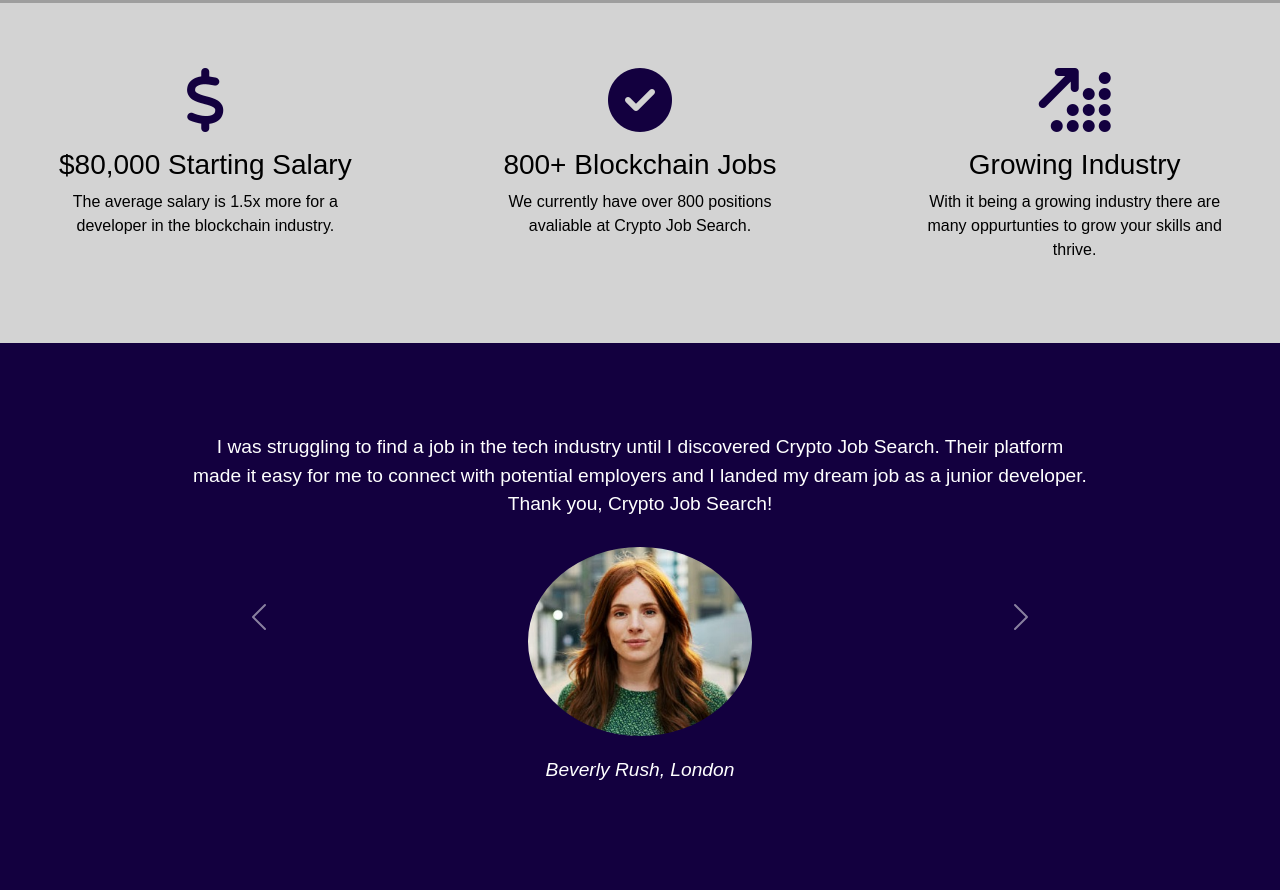
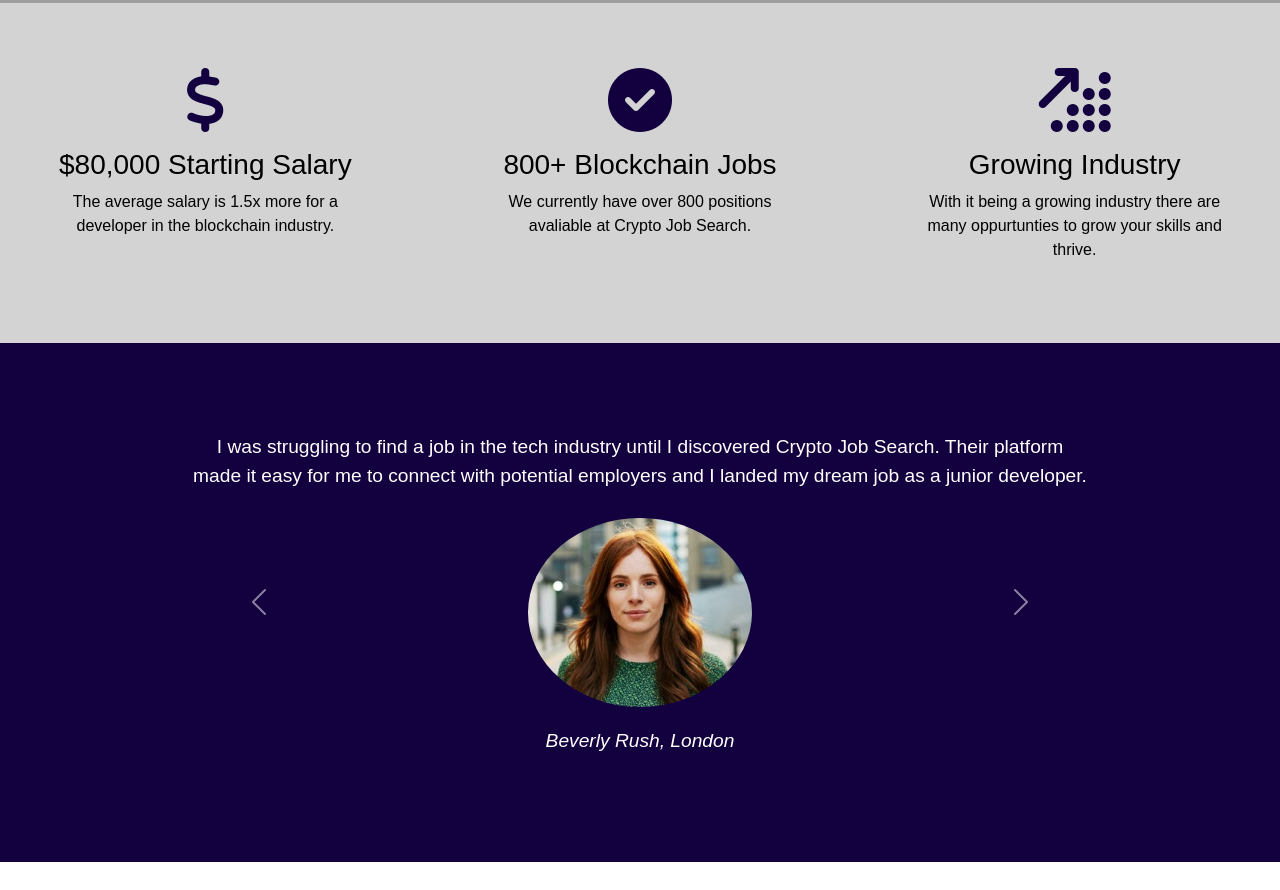
Before and after one commit to aide001/Dev-testimonials, a plain HTML site: page index.html in a window 1280 px wide. Shown: the part 792-1682 px from the top of the page. After the commit the page ends 1654 px from the top, so only its background shows below. Drawn offline with nearby package versions, Linux system fonts and the light colour scheme; grey boxes are pictures that could not be loaded.

Commit message:
Update index.html

```diff
--- a/index.html
+++ b/index.html
@@ -102,7 +102,7 @@
                 <p class="personname">Darren Ambrose, New York</p>
               </div>
               <div class="carousel-item">
-                <h2 class="testimonial-text">I was struggling to find a job in the tech industry until I discovered Crypto Job Search. Their platform made it easy for me to connect with potential employers and I landed my dream job as a junior developer. Thank you, Crypto Job Search!</h2>
+                <h2 class="testimonial-text">I was struggling to find a job in the tech industry until I discovered Crypto Job Search. Their platform made it easy for me to connect with potential employers and I landed my dream job as a junior developer.</h2>
           <img class="testimonial-image" src="images/lady.jpg" alt="lady-profile">
           <p class="personname">Beverly Rush, London</p>
               </div>
```
